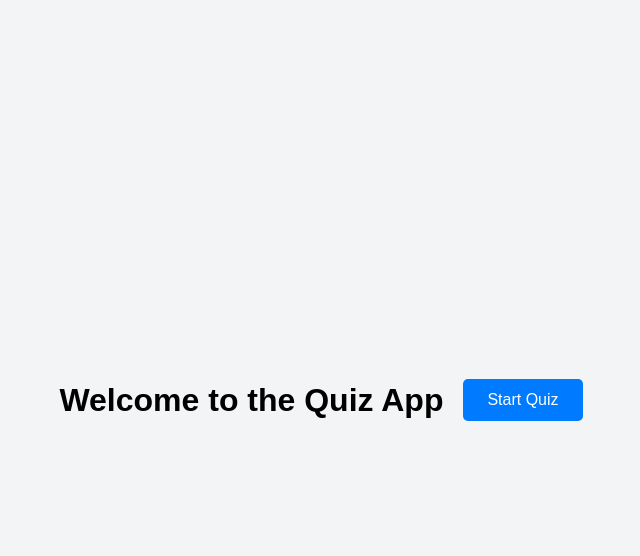
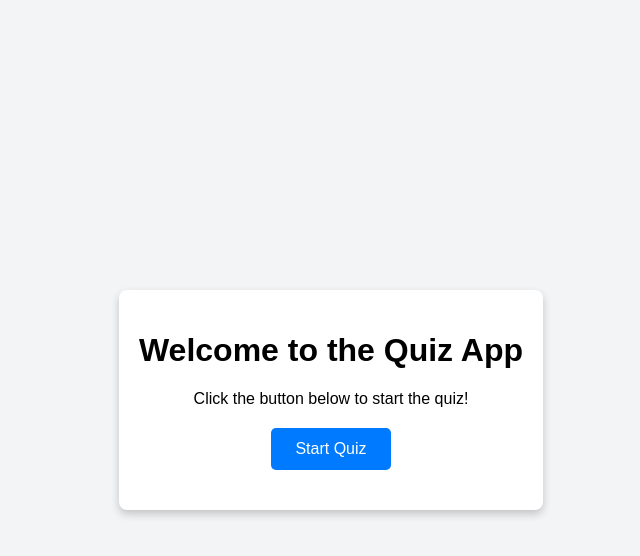
Before and after one commit to Ghamzaki/alx-webstack-portfolio-project, a Flask app: page / in a window 1280 px wide. Shown: the top 556 px of the page, without its empty margins (309-949 px from the left). Run offline with Flask 3, Linux system fonts and the light colour scheme.

Commit message:
Html templates/documents

```diff
--- a/quiz-app/templates/index.html
+++ b/quiz-app/templates/index.html
@@ -5,9 +5,12 @@
     <title>Quiz App</title>
 </head>
 <body>
-    <h1>Welcome to the Quiz App</h1>
-    <form action="/quiz" method="get">
-        <button type="submit">Start Quiz</button>
-    </form>
+    <div class="container">
+        <h1>Welcome to the Quiz App</h1>
+        <p>Click the button below to start the quiz!</p>
+        <form action="/quiz" method="get">
+            <button type="submit">Start Quiz</button>
+        </form>
+    </div>
 </body>
 </html>
```
Also changed, not shown: quiz-app/templates/result.html (+5 -3 lines).
